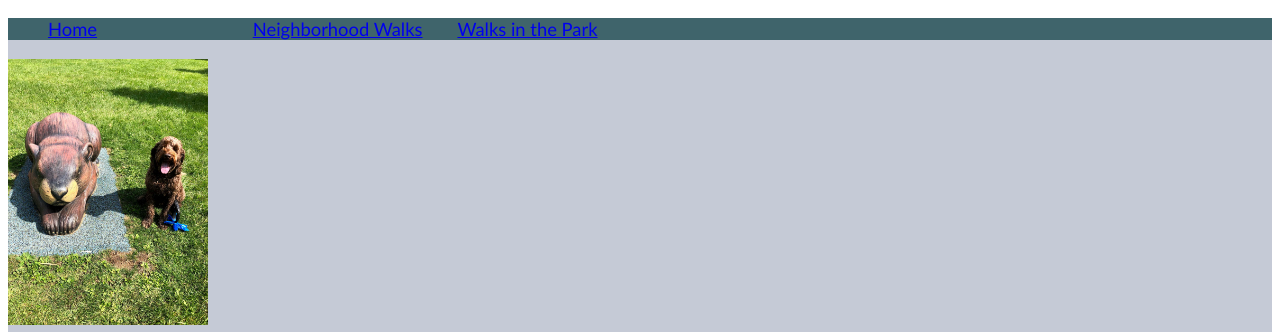
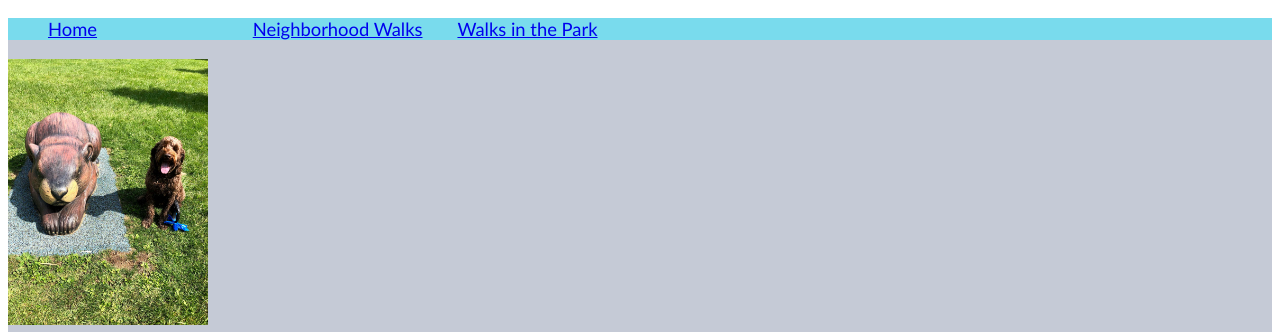
Before and after one commit to AnasShadad/ProjectCssW1, a plain HTML site: page index.html in a window 1280 px wide. Shown: the top 332 px of the page. Drawn offline with Linux system fonts and the light colour scheme.

Commit message:
Update s.css

```diff
--- a/s.css
+++ b/s.css
@@ -6,7 +6,7 @@ background-color:#FFFFFF;
 header {
   background-color:#c5cad6 ;
 }
-nav {background-color:#3f646b;
+nav {background-color:#79dbed;
 }
 main{
 background-color:yellow;
```
